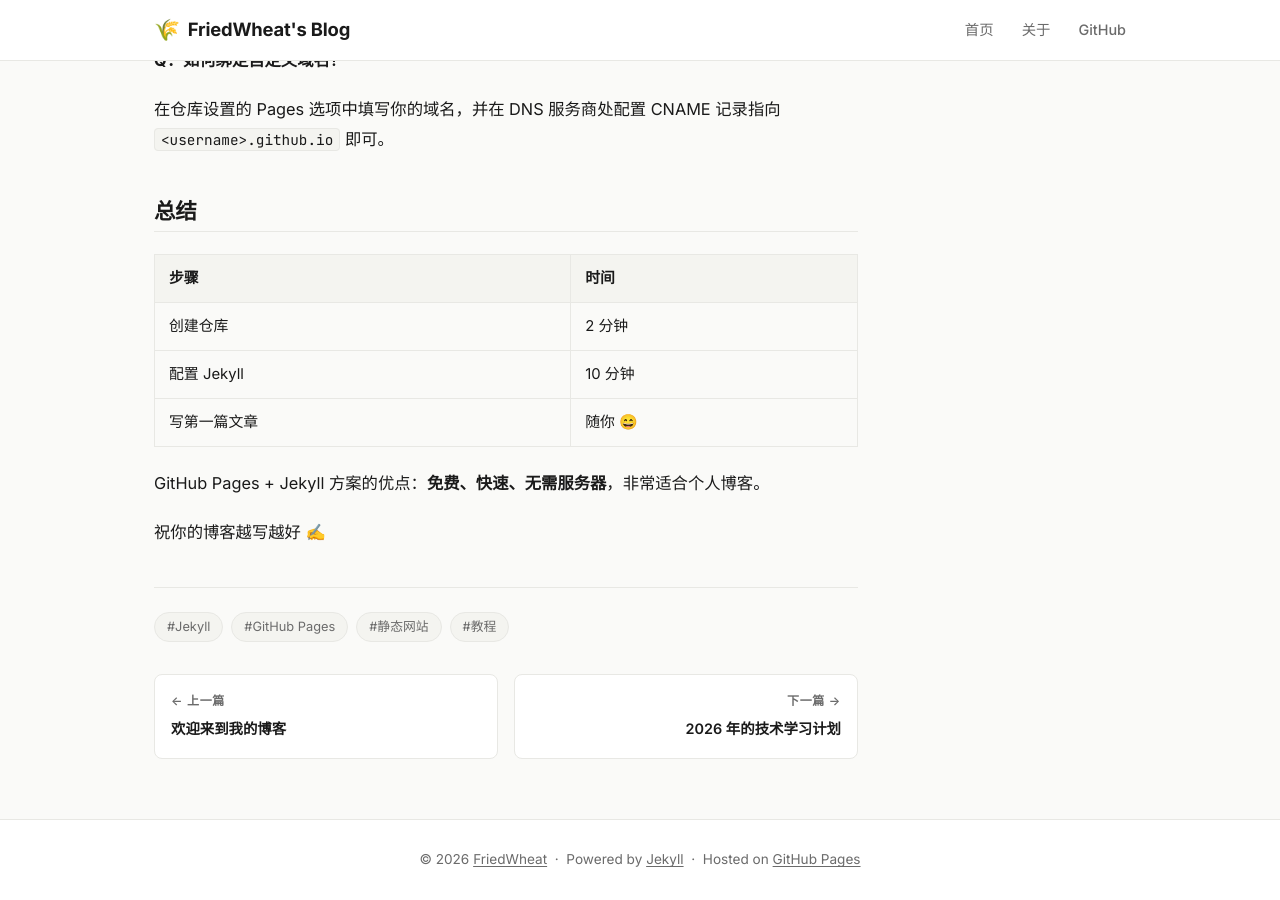
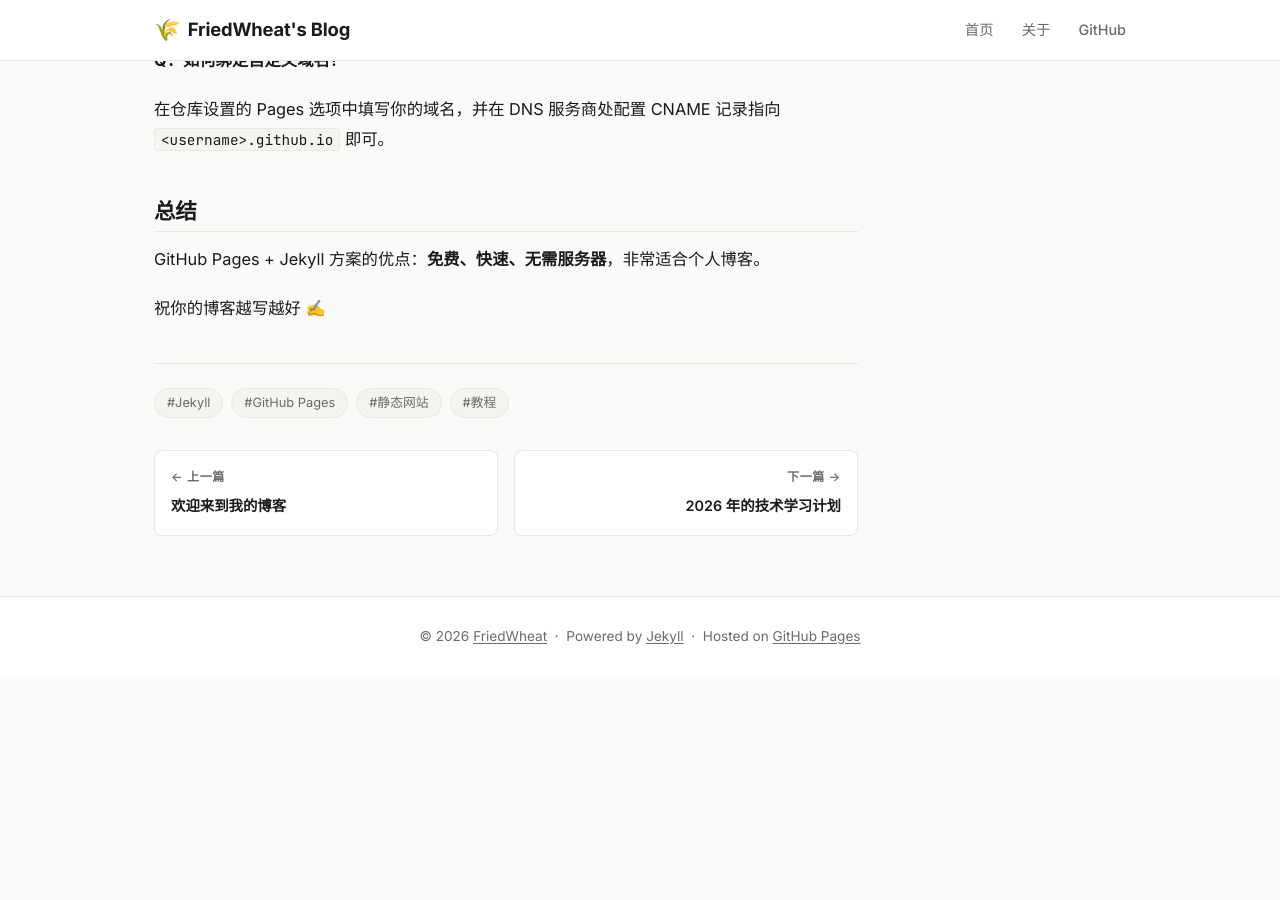
Before and after one commit to friedwheat/friedwheat.github.io, a Jekyll site: the page built from _posts/2026-03-13-setup-jekyll-blog.md, in a window 1280 px wide and 900 px high, scrolled down 2553 px. Built offline with Jekyll 4.4.1, drawn with Linux system fonts in a browser that asks for light colours; after the commit the page ends 3229 px from its top, so only the background shows below that.

Commit message:
Remove summary table from Jekyll blog setup post
Removed the summary table of steps and times from the blog post.

```diff
--- a/_posts/2026-03-13-setup-jekyll-blog.md
+++ b/_posts/2026-03-13-setup-jekyll-blog.md
@@ -99,12 +99,6 @@
 
 ## 总结
 
-| 步骤 | 时间 |
-|------|------|
-| 创建仓库 | 2 分钟 |
-| 配置 Jekyll | 10 分钟 |
-| 写第一篇文章 | 随你 😄 |
-
 GitHub Pages + Jekyll 方案的优点：**免费、快速、无需服务器**，非常适合个人博客。
 
 祝你的博客越写越好 ✍️
```
